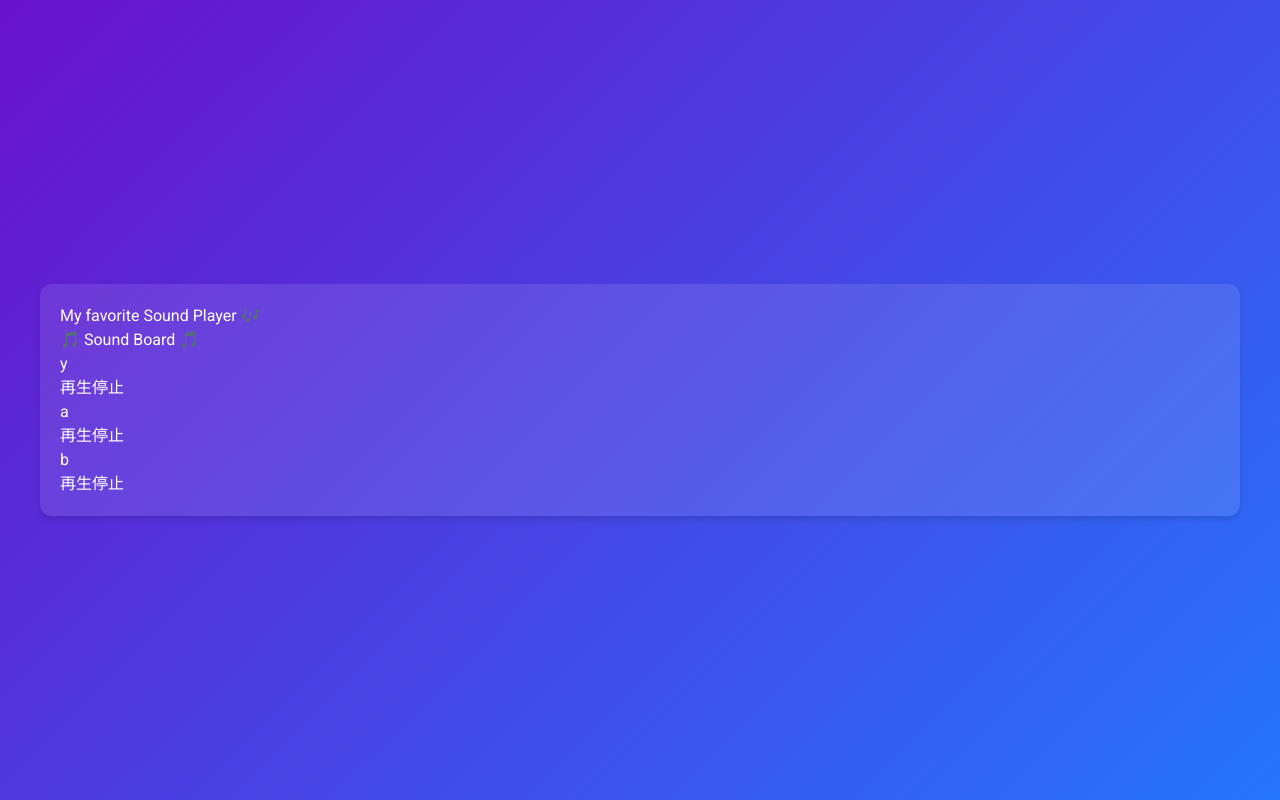
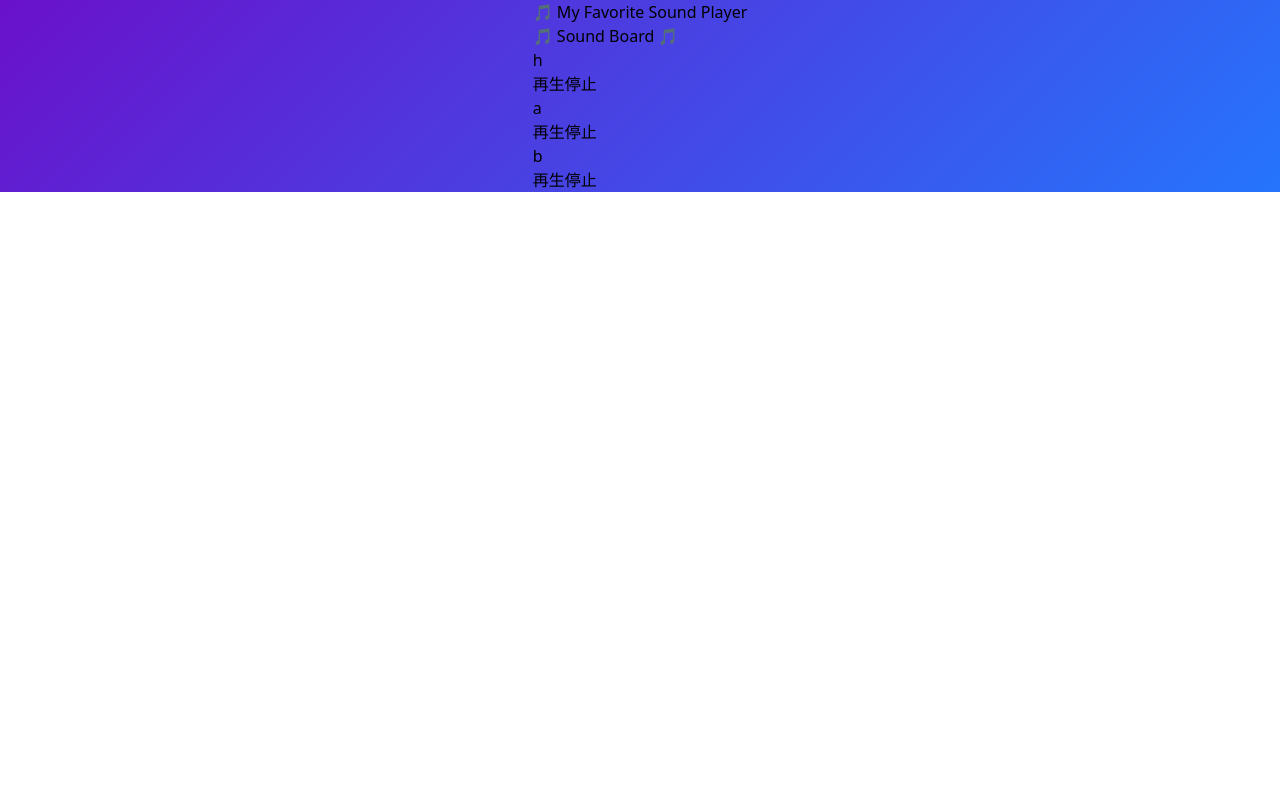
Before and after one commit to KamineHiro/SoundPlayer, a React (Vite) app: page / in a window 1280 px wide. Built offline with nearby package versions, Linux system fonts and the light colour scheme.

Commit message:
CSSスタイル調整

```diff
--- a/index.html
+++ b/index.html
@@ -3,29 +3,27 @@
   <head>
     <meta charset="UTF-8" />
     <meta name="viewport" content="width=device-width, initial-scale=1.0" />
-    <title>サウンドプレーヤー 🎵</title>
+    <title>Sound Player 🎵</title>
     <link
-      href="https://fonts.googleapis.com/css2?family=Roboto:wght@400;700&display=swap"
+      href="https://fonts.googleapis.com/css2?family=Roboto:wght@400;500;700&display=swap"
       rel="stylesheet"
     />
     <style>
       body {
         margin: 0;
-        font-family: 'Roboto', sans-serif;
-        background: linear-gradient(135deg, #6a11cb 0%, #2575fc 100%);
-        color: #ffffff;
+        padding: 0;
+        width: 100%;
+        height: 100%;
+        overflow-x: hidden; /* 横スクロール防止 */
+      }
+
+      #root {
+        width: 100%;
+        height: 100%;
         display: flex;
         justify-content: center;
         align-items: center;
-        height: 100vh;
-      }
-      #root {
-        width: 100%;
-        max-width: 1200px;
-        background-color: rgba(255, 255, 255, 0.1);
-        border-radius: 12px;
-        box-shadow: 0 4px 6px rgba(0, 0, 0, 0.1);
-        padding: 20px;
+        background: linear-gradient(135deg, #6a11cb 0%, #2575fc 100%);
       }
     </style>
   </head>
--- a/src/App.tsx
+++ b/src/App.tsx
@@ -6,13 +6,12 @@ type Sound = {
   url: string;
 };
 
-
 function App() {
   return (
-    <div className="min-h-screen bg-gradient-to-r from-indigo-500 via-purple-500 to-pink-500 flex items-center justify-center">
-      <div className="bg-white p-10 rounded-lg shadow-xl w-full max-w-3xl">
-        <h1 className="text-4xl font-extrabold mb-8 text-center text-gray-800">
-          My favorite  Sound Player 🎶
+    <div className="min-h-screen w-full bg-gradient-to-r from-indigo-500 via-purple-500 to-pink-500 flex items-center justify-center">
+      <div className="bg-white p-8 md:p-10 rounded-lg shadow-lg w-full max-w-4xl mx-4">
+        <h1 className="text-3xl md:text-4xl font-bold mb-6 md:mb-8 text-center text-gray-800">
+          🎵 My Favorite Sound Player
         </h1>
         <SoundBoard sounds={SOUNDS as Sound[]} />
       </div>
--- a/src/constants/sounds.ts
+++ b/src/constants/sounds.ts
@@ -5,7 +5,7 @@ type Sound = {
 
 export const SOUNDS: Sound[] = [
   {
-    label: 'y',
+    label: 'h',
     url: 'https://soundeffect-lab.info/sound/voice/mp3/line-girl1/line-girl1-hazimemashite1.mp3'
   },
   {
```
Also changed, not shown: 3 other files (tests, documents, lock files or other folders).
